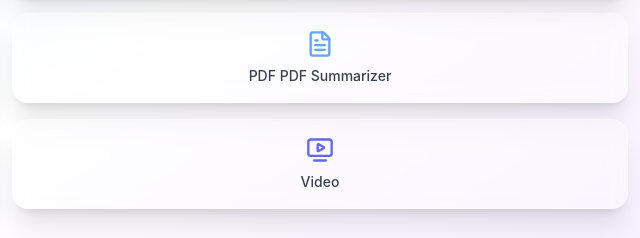
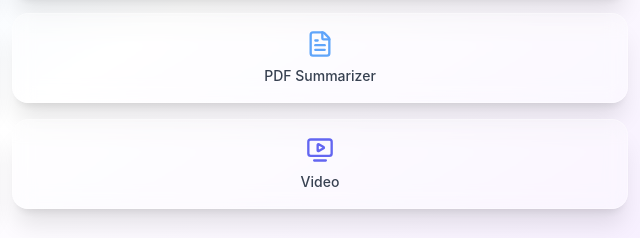
Before and after one commit to SouravApiDev/ai_one, a plain HTML site: page index.html in a window 1280 px wide. Shown: the part 281-519 px from the top of the page, 636-1276 px from the left. Drawn offline with nearby package versions, Linux system fonts and the light colour scheme.

Commit message:
Update index.html

```diff
--- a/index.html
+++ b/index.html
@@ -74,7 +74,7 @@
       { name: "Background Remover", icon: "image-minus", color: "text-red-500", page: "https://sourav520-dis-background-removal.hf.space/" },
       { name: "AI 3D DRAWING", icon: "box", color: "text-blue-600", page: "https://sourav520-gemini-3d-drawing.hf.space" },
       { name: "Text to Image", icon: "image", color: "text-green-600", page: "https://agents-course-text-to-image.hf.space/" },
-      { name: "PDF PDF Summarizer", icon: "file-text", color: "text-blue-400", page: "https://tulika2000-ai-pdf-summarizer.hf.space" },
+      { name: "PDF Summarizer", icon: "file-text", color: "text-blue-400", page: "https://tulika2000-ai-pdf-summarizer.hf.space" },
       { name: "GPT 1.5V", icon: "bot", color: "text-purple-500", page: "https://rizgigho1234.pythonanywhere.com/gpt_ui?model_version=1.5" },
       { name: "Video", icon: "tv-minimal-play", color: "text-indigo-500", page: "https://rizgigho1234.pythonanywhere.com/video_d" },
       //{ name: "GPT Image", icon: "image", color: "text-indigo-500", page: "templates/pages/gpt-image.html" },
```
